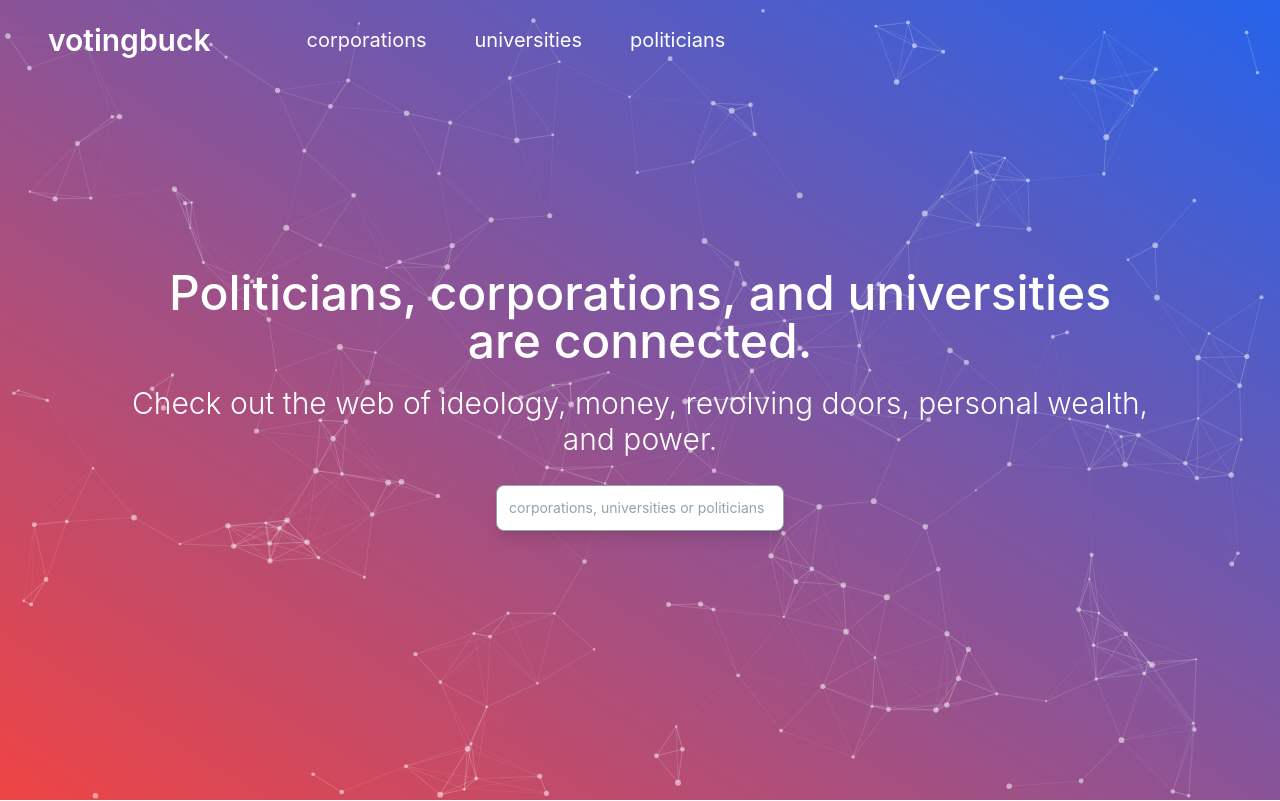
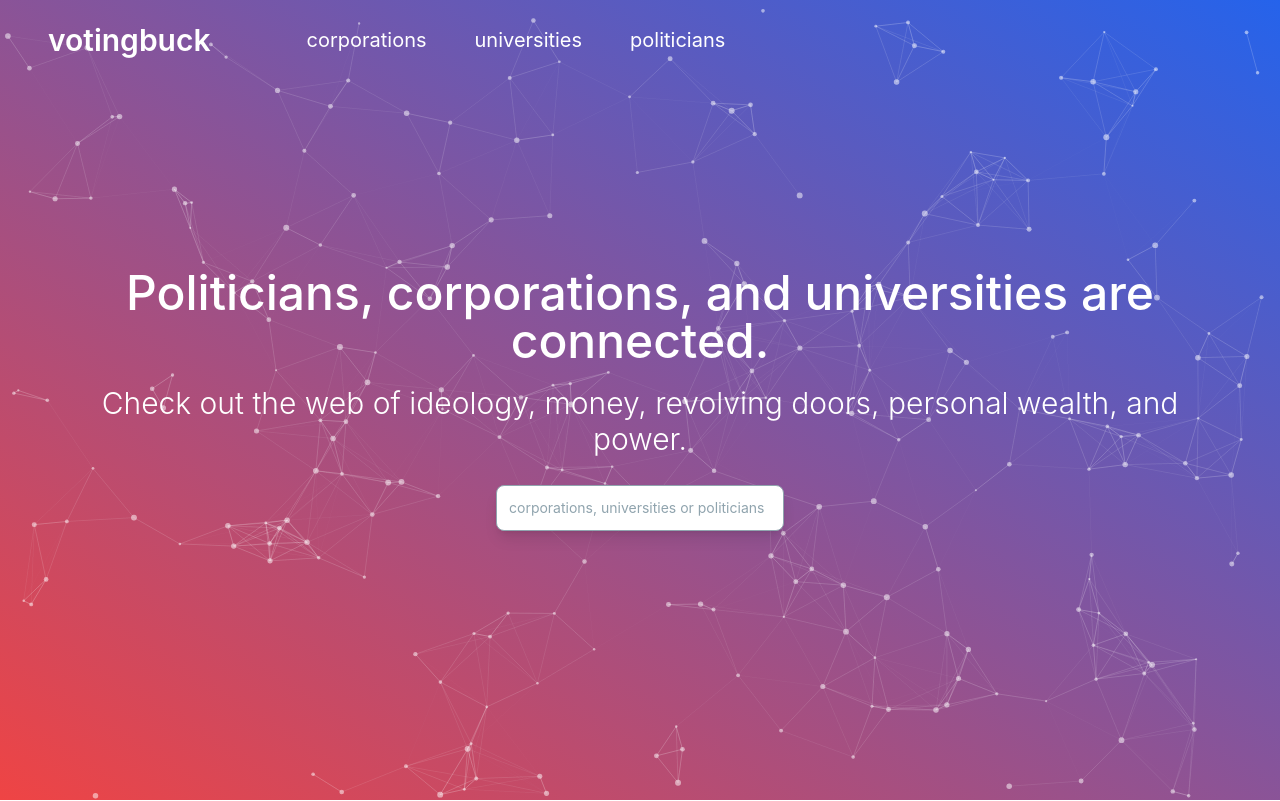
Before and after one commit to Caleb-Sutherland/votingbuck-frontend, a React (Create React App) app: page / in a window 1280 px wide. Shown: the top 801 px of the page. Built offline with nearby package versions, Linux system fonts and the light colour scheme.

Commit message:
No newline on intro text

```diff
--- a/src/pages/Main.tsx
+++ b/src/pages/Main.tsx
@@ -67,7 +67,7 @@ export default function Main() {
           }}
         />
         <div className="absolute flex flex-col space-y-24 py-48 px-10 lg:px-20 inset-y-0 left-0 w-full">
-          <div className="flex flex-col space-y-5 max-w-5xl m-auto">
+          <div className="flex flex-col space-y-5 max-w-7xl m-auto">
             <p className="text-4xl sm:text-5xl font-medium text-center text-white">
               Politicians, corporations, and universities are connected.
             </p>
```
